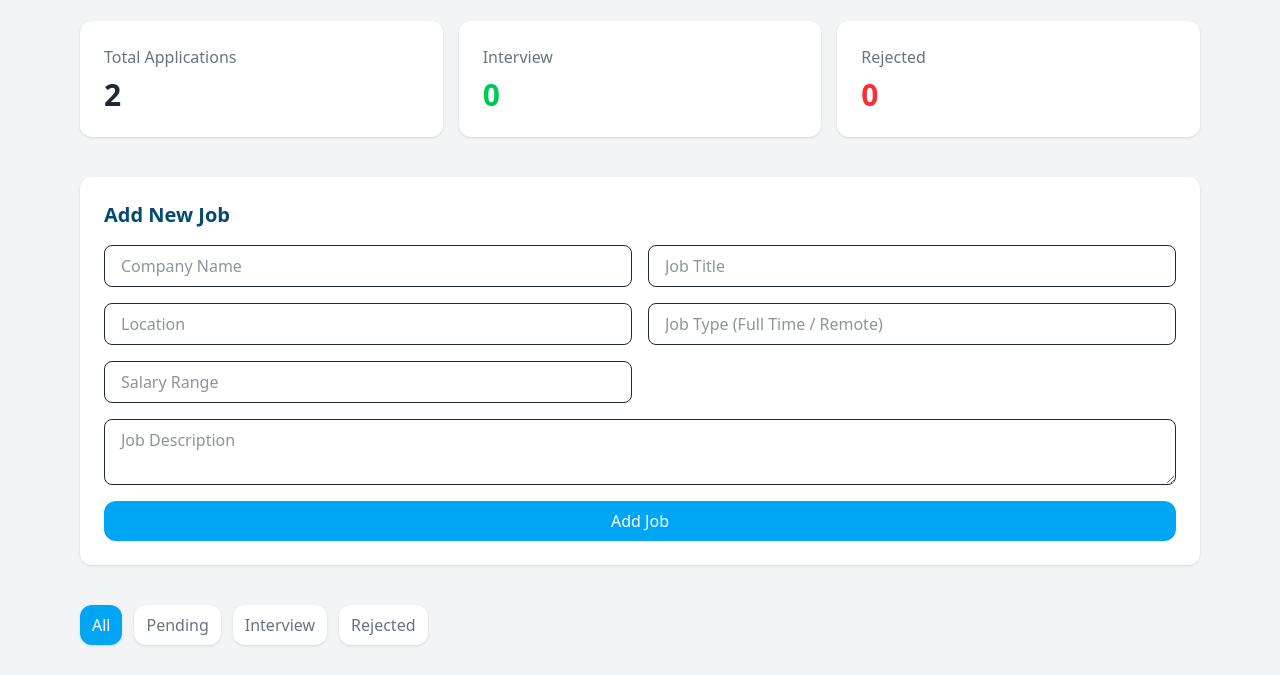
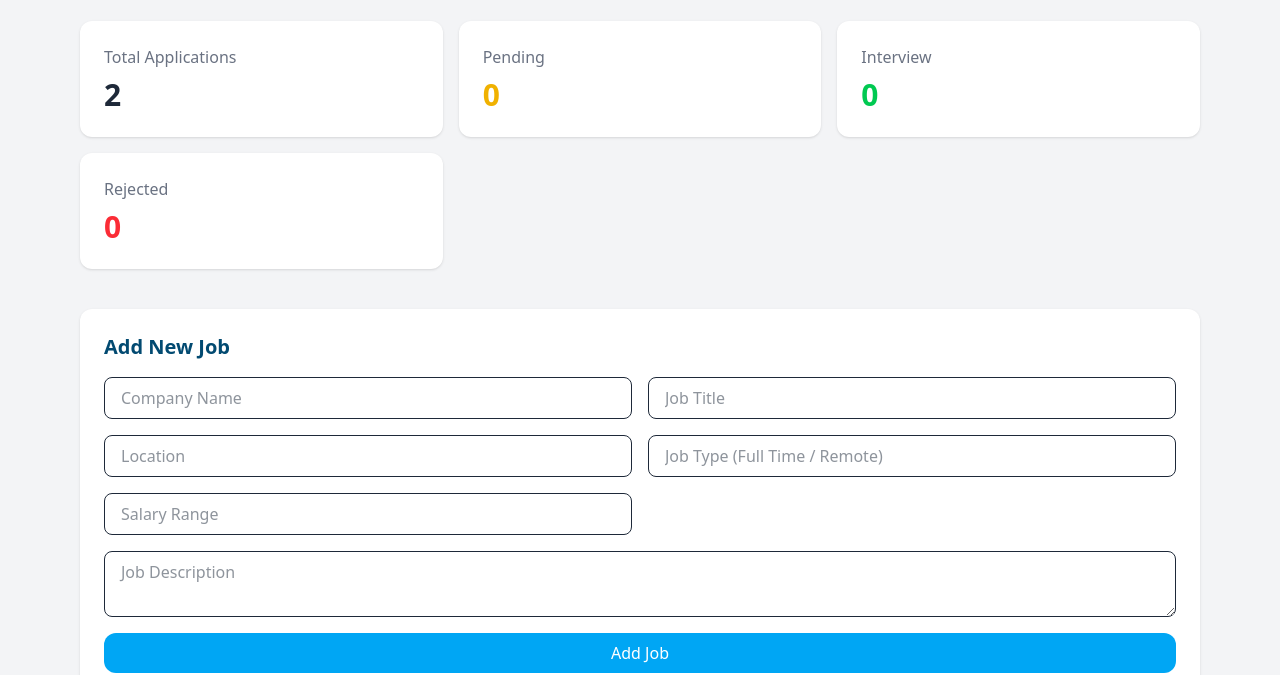
Before and after one commit to Azizulislamch/ApplyFlow-Job-Application-Manager, a website: page index.html in a window 1280 px wide. Shown: the part 139-814 px from the top of the page. Drawn offline with nearby package versions, Linux system fonts and the light colour scheme.

Commit message:
Add pending container

```diff
--- a/index.html
+++ b/index.html
@@ -26,6 +26,10 @@
                 <div class="bg-white rounded-xl shadow p-6">
                     <p class="text-gray-500">Total Applications</p>
                     <h3 id="total-count" class="text-3xl font-bold mt-2">0</h3>
+                </div>
+                <div class="bg-white rounded-xl shadow p-6">
+                    <p class="text-gray-500">Pending</p>
+                    <h3 id="pending-count" class="text-3xl font-bold text-yellow-500 mt-2">0</h3>
                 </div>
                 <div class="bg-white rounded-xl shadow p-6">
                     <p class="text-gray-500">Interview</p>
```
